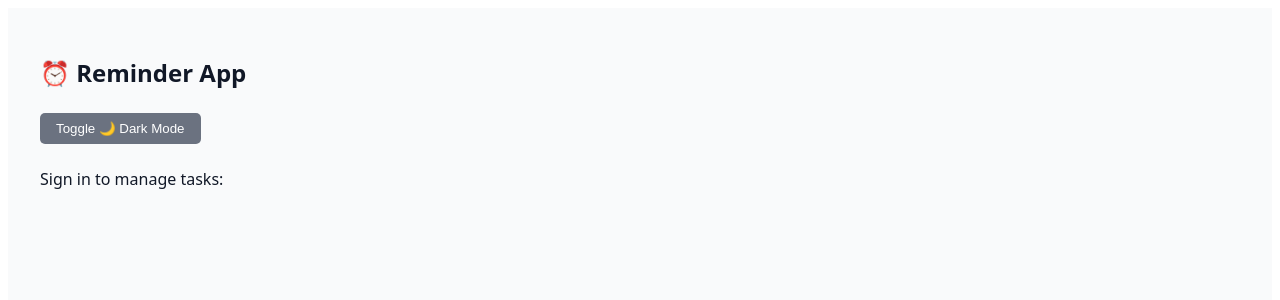
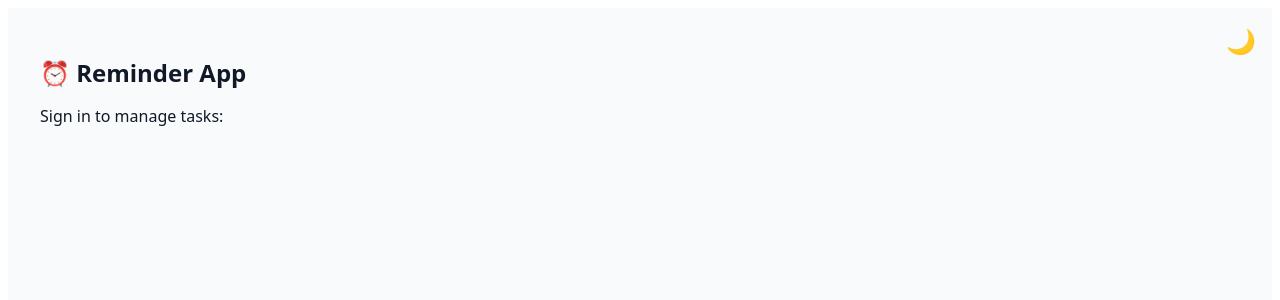
Before and after one commit to M1kunnctrl/reminder-app, a React (Create React App) app: page / in a window 1280 px wide. Shown: the top 300 px of the page. Built offline with nearby package versions, Linux system fonts and the light colour scheme.

Commit message:
Added dark mode toggle with icons

```diff
--- a/src/App.js
+++ b/src/App.js
@@ -11,14 +11,12 @@ function App() {
   const [notifiedTaskIds, setNotifiedTaskIds] = useState([]);
   const [darkMode, setDarkMode] = useState(false);
 
-  // Notification permission
   useEffect(() => {
     if ("Notification" in window && Notification.permission !== "granted") {
       Notification.requestPermission();
     }
   }, []);
 
-  // Decode token + get email
   useEffect(() => {
     const savedUser = localStorage.getItem('user');
     if (savedUser) {
@@ -124,6 +122,15 @@ function App() {
     minHeight: '100vh',
     padding: '2rem',
     fontFamily: 'system-ui, sans-serif',
+    position: 'relative',
+  };
+
+  const iconStyle = {
+    position: 'absolute',
+    top: '1rem',
+    right: '1rem',
+    fontSize: '1.5rem',
+    cursor: 'pointer',
   };
 
   const inputStyle = {
@@ -147,10 +154,12 @@ function App() {
   return (
     <GoogleOAuthProvider clientId="619081886304-gjv69j78mqvau459g7taeehja7jto3pb.apps.googleusercontent.com">
       <div style={appStyle}>
+        {/* 🌙 Light/Dark Toggle in Top-Right */}
+        <span onClick={() => setDarkMode(!darkMode)} style={iconStyle}>
+          {darkMode ? '☀️' : '🌙'}
+        </span>
+
         <h1 style={{ fontSize: '1.5rem', marginBottom: '1rem' }}>⏰ Reminder App</h1>
-        <button onClick={() => setDarkMode(!darkMode)} style={{ ...buttonStyle, backgroundColor: '#6b7280' }}>
-          Toggle {darkMode ? '☀️ Light' : '🌙 Dark'} Mode
-        </button>
 
         {!isLoggedIn ? (
           <div style={{ marginTop: '1rem' }}>
```
